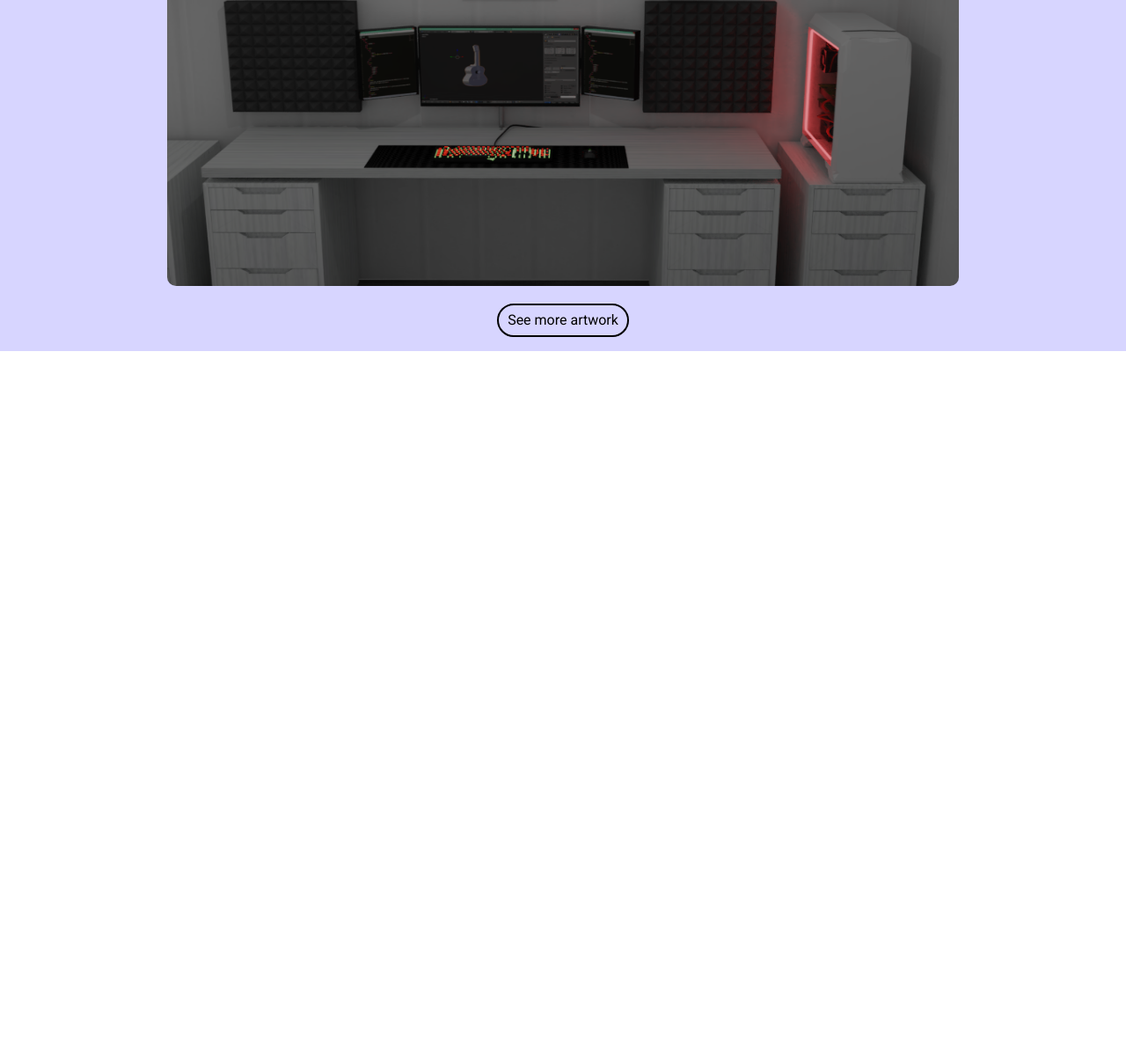
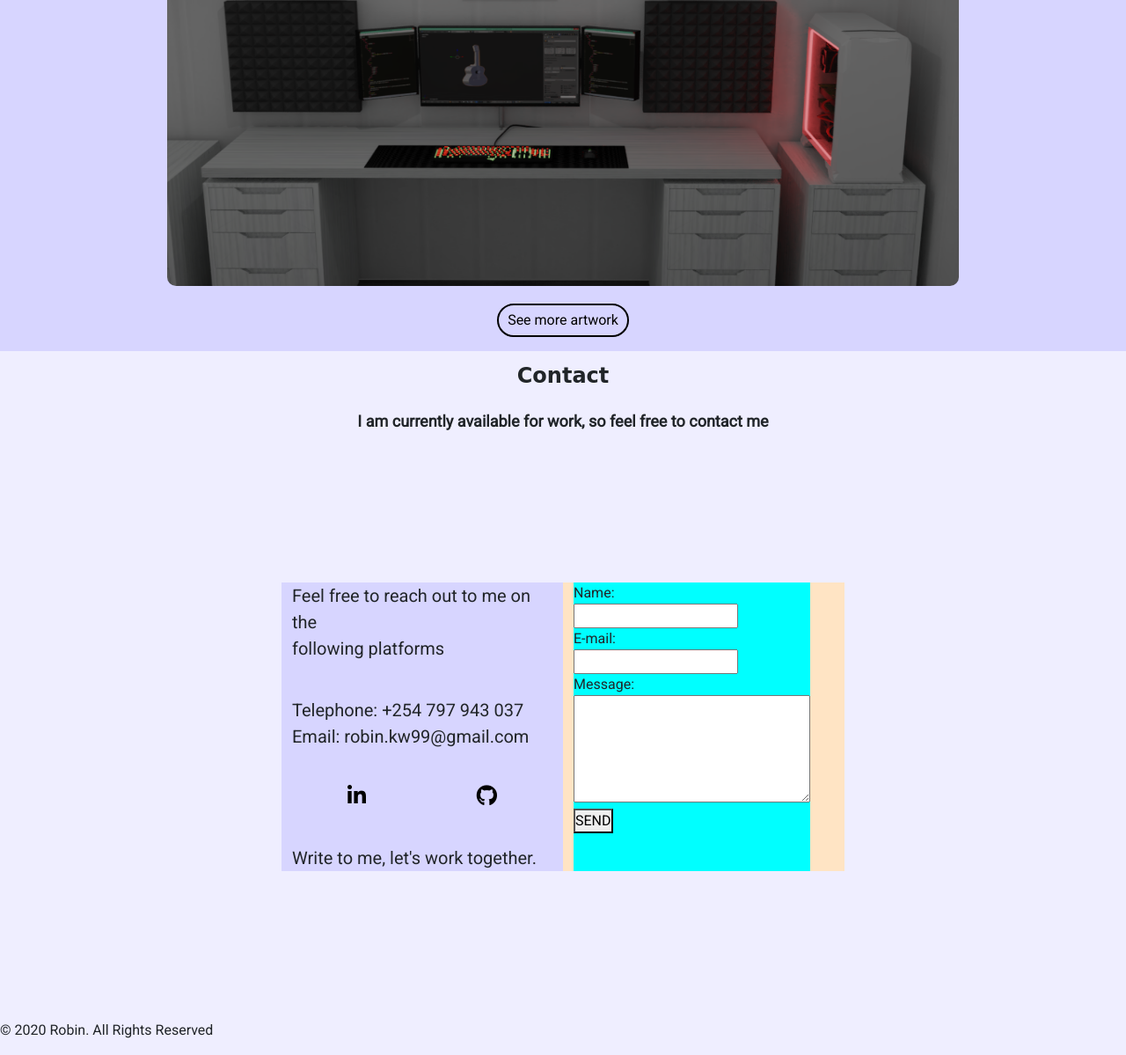
Before and after one commit to Robby-apt/New-Site, a plain HTML site: page index.html in a window 1280 px wide. Shown: the part 2835-4034 px from the top of the page at 88% size. Before the commit the page ends 3234 px from the top, so only its background shows below. Drawn offline with nearby package versions, Linux system fonts and the light colour scheme; a web font is replaced by a local one.

Commit message:
Layout of contact section set Styling near completion

```diff
--- a/css/contact.css
+++ b/css/contact.css
@@ -4,3 +4,74 @@
     font-family: Oleo Script Swash Caps, cursive;
     font-family: Roboto, sans-serif;
 */
+
+/* Copyright symbol
+        &#169
+*/
+
+#contact{
+    background-color: #efeeff;
+    display: flex;
+    flex-direction: column;
+
+    max-width: 100vw;
+    min-height: 100vh;
+}
+
+.contactSection{
+    /* background-color: aqua; */
+    margin: auto;
+
+    width: 50vw;
+}
+
+.contactDetailsArea{
+    background-color: #d7d5ff;
+    display: flex;
+
+    width: 50%;
+}
+
+.contactDetails{
+    /* background-color: chartreuse; */
+    margin: auto;
+}
+
+.contactDetails p{
+    font-size: 1.25rem;
+}
+
+.contactPrompt{
+    margin: 0;
+}
+
+.contactInfo{
+    margin: 2.5rem 0;
+}
+
+.socialMedia{
+    /* background-color: chocolate; */
+    display: flex;
+    justify-content: space-around;
+}
+
+.fa-customize{
+    /* color: #fff; */
+    font-size: 1.5rem;
+    margin: 0;
+}
+
+.contactConclusion{
+    margin: 2.5rem 0 0;
+}
+
+.contactFormArea{
+    background-color: bisque;
+    display: flex;
+
+    width: 50%;
+}
+
+.contactForm{
+    background-color: cyan;
+}
--- a/css/projects.css
+++ b/css/projects.css
@@ -4,8 +4,6 @@
     font-family: Oleo Script Swash Caps, cursive;
     font-family: Roboto, sans-serif;
 */
-
-/* webAndUi and gallery sub id */
 
 #projects{
     background-color: #d7d5ff;
--- a/index.html
+++ b/index.html
@@ -397,6 +397,76 @@
 			</a>
 		</div>
 
-		<div id="contact"></div>
+		<div id="contact">
+			<p class="sectionTitle">
+				Contact
+			</p>
+
+			<p class="sectionSubtitle">
+				I am currently available for work, so feel free to contact me
+			</p>
+
+			<div class="row contactSection">
+				<div class="col col-lg-6 col-md-12 col-sm-12 contactDetailsArea">
+					<div class="contactDetails">
+						<p class="contactPrompt">
+							Feel free to reach out to me on the
+							<br>
+							following platforms
+						</p>
+
+						<p class="contactInfo">
+							Telephone: +254 797 943 037
+							<br>
+							Email: robin.kw99@gmail.com
+						</p>
+
+						<div class="socialMedia">
+							<a href="https://www.linkedin.com/in/robin-wafula-95a09218a/" target="_blank">
+								<i class="fab fa-linkedin-in fa-customize"></i>
+							</a>
+
+							<a href="https://github.com/Robby-apt" target="_blank">
+								<i class="fab fa-github fa-customize"></i>
+							</a>
+						</div>
+
+						<p class="contactConclusion">
+							Write to me, let's work together.
+						</p>
+					</div>
+				</div>
+
+				<div class="col col-lg-6 col-md-12 col-sm-12 contactFormArea">
+					<div class="contactForm">
+						<form action="https://formspree.io/f/xpzooepp" method="POST" id="personalContactForm">
+							<label for="name">Name:</label>
+                        	<br>
+                        	<input type="text" name="name">
+                        	<br>
+                        	<label for="email">E-mail:</label>
+                        	<br>
+                        	<input type="email" name="email">
+                        	<br>
+                        	<label for="message">Message:</label>
+                        	<br>
+                        	<textarea name="message" id="" cols="30" rows="5"></textarea>
+							<br>
+							<input type="hidden" name="_gotcha">
+
+							<button class="sendBtn" id="btnSend" type="submit">SEND</button>
+
+							<div id="statusNoti"></div>
+						</form>
+					</div>
+				</div>
+			</div>
+
+			<footer>
+				<p class="footerStatement">
+					&#169 2020 Robin. All Rights Reserved
+				</p>
+			</footer>
+		</div>
 	</body>
 </html>
```
